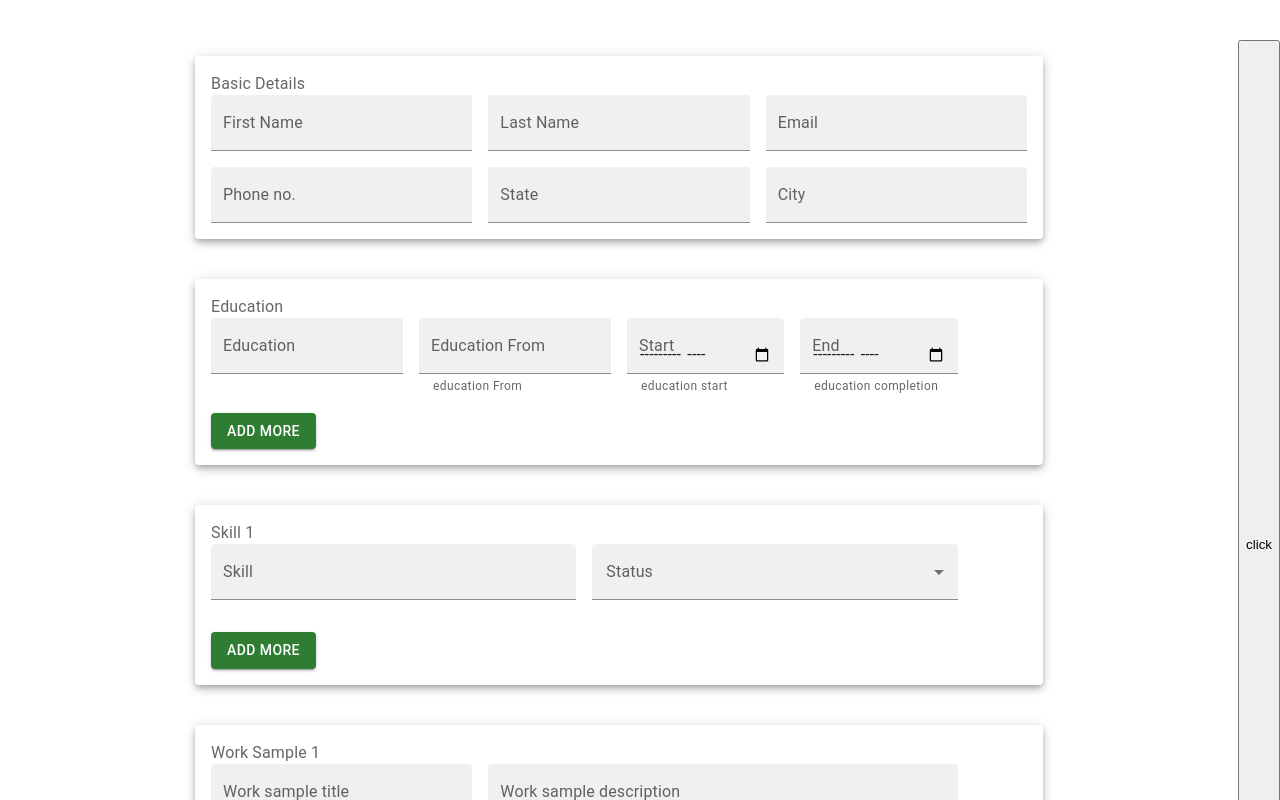
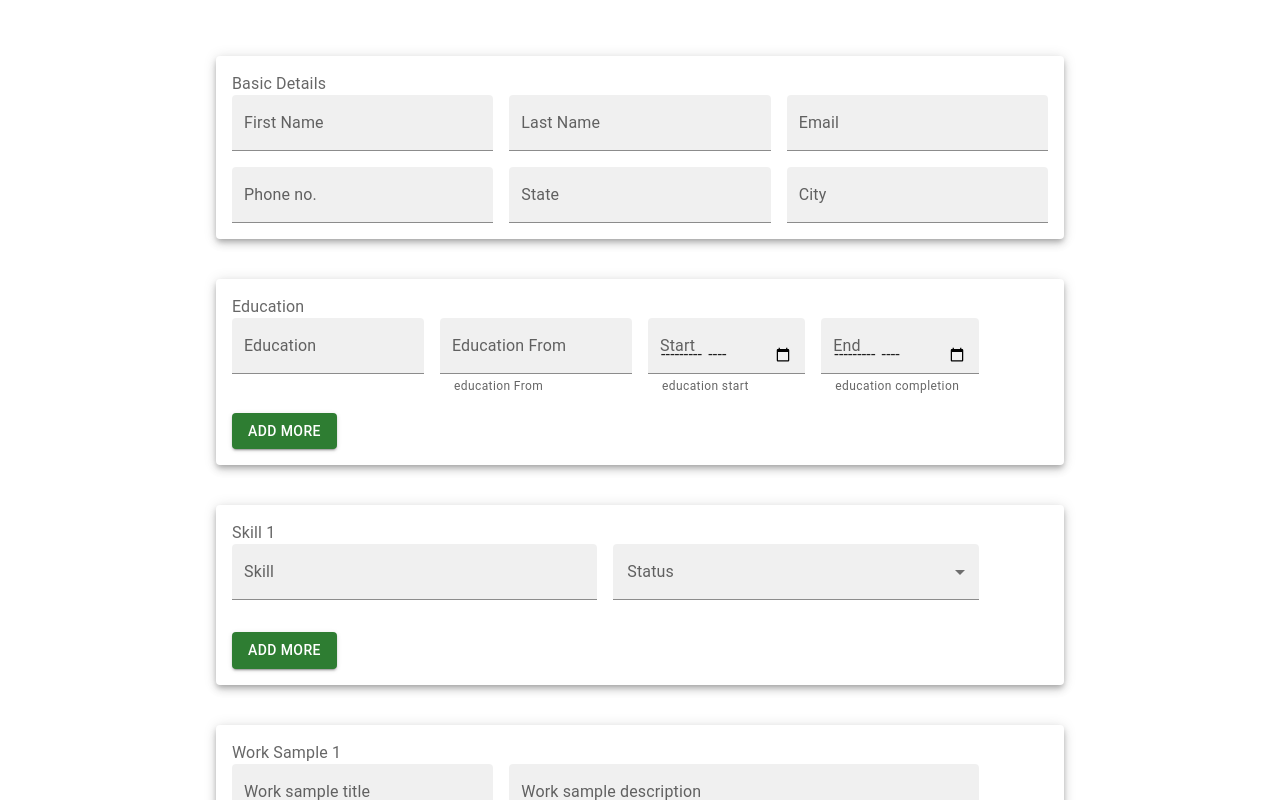
Before and after one commit to todhritesh/resume-maker-react, a React (Create React App) app: page /form in a window 1280 px wide. Shown: the top 800 px of the page. Built offline with nearby package versions, Linux system fonts and the light colour scheme.

Commit message:
removed button

```diff
--- a/src/compoents/ResumeForm.jsx
+++ b/src/compoents/ResumeForm.jsx
@@ -363,7 +363,6 @@ function ResumeForm({basic,setBasic,education,setEducation,skill,setSkill,workSa
 
             <Button component={Link} to="/preview" fullWidth variant="contained" sx={{mt:5}} color="primary" >View Resume</Button>
         </Grid>
-        <button type="submit" >click</button>
     </Grid>
   )
 }
```
